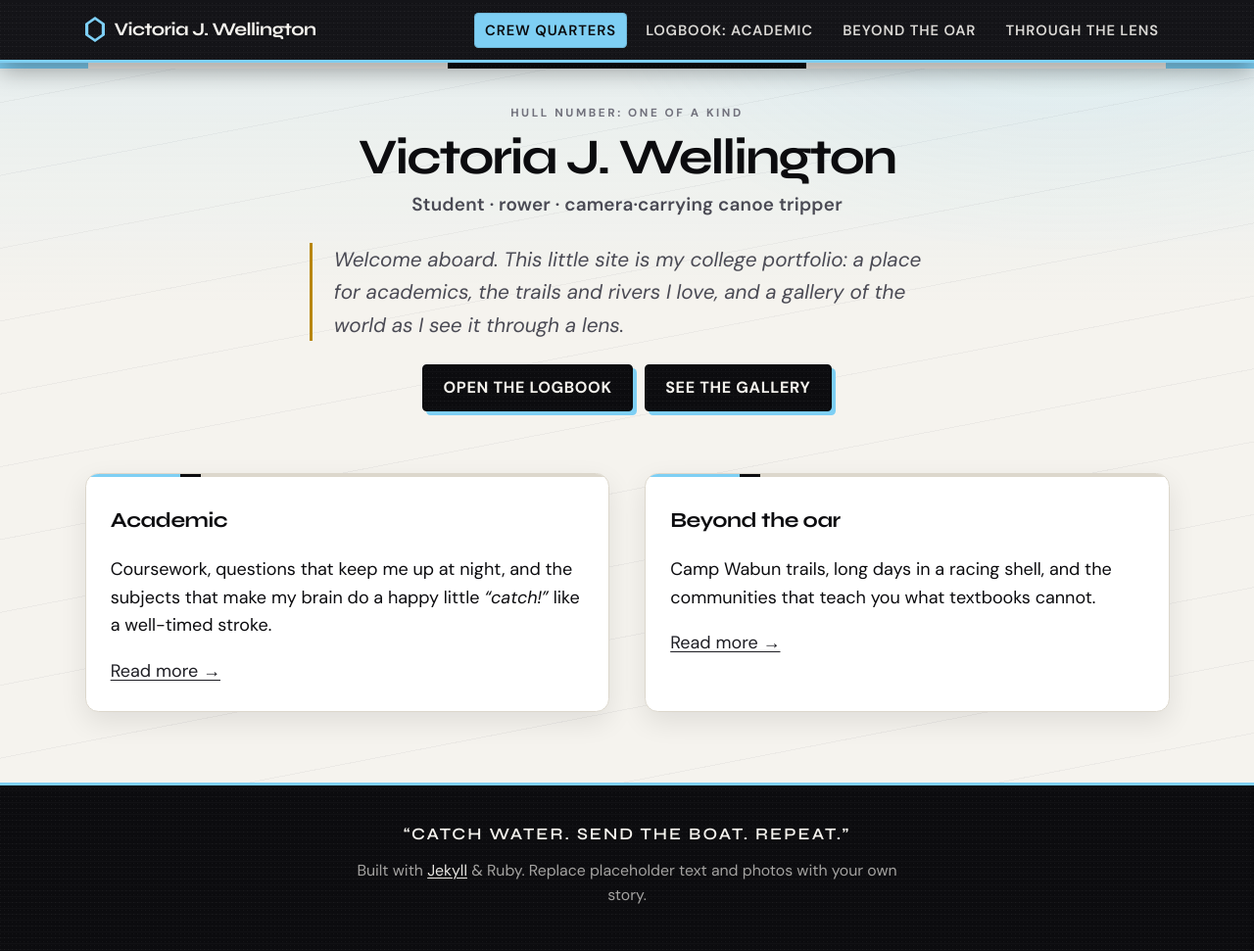
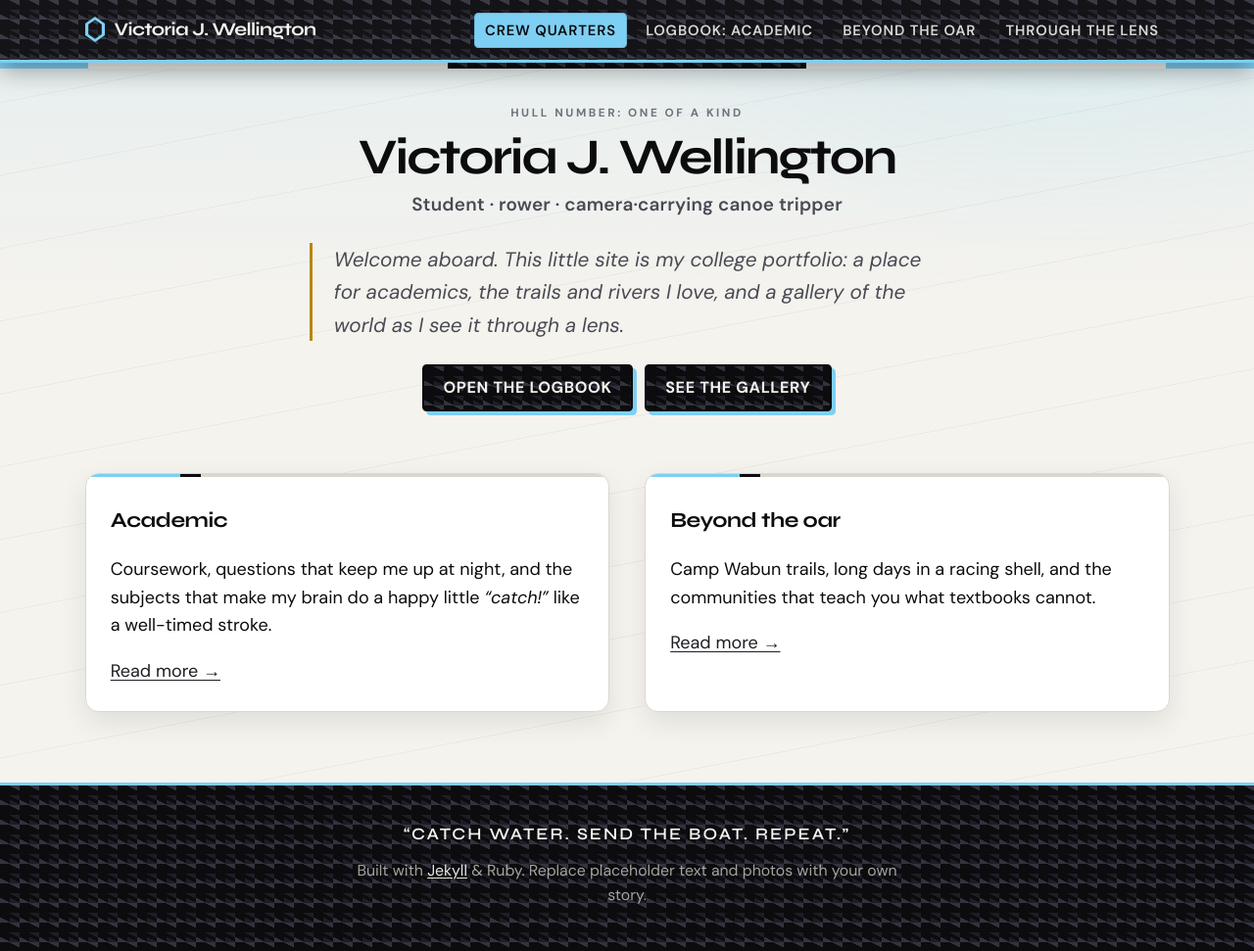
Before and after one commit to thewellington/victoriajwellington.com, a Jekyll site: the page built from index.md, in a window 1280 px wide and 971 px high. Shown: the whole window at 98% size. Built offline with Jekyll 4.4.1, drawn with Linux system fonts in a browser that asks for light colours.

Commit message:
Refactor carbon-fiber mixin to use linear gradients for improved visibility and performance; simplify background properties and enhance color scaling.

```diff
--- a/_sass/_carbon.scss
+++ b/_sass/_carbon.scss
@@ -1,28 +1,17 @@
-/// Tight carbon-fiber weave (CSS-only). $base: hull / ink / any near-black.
+@use "sass:color";
+
+// Bold carbon-fiber tile: two grays on a dark base, offset 10px (reads on real screens).
+// Much more visible than hairline rgba gradients.
 @mixin carbon-fiber($base) {
+  $thread-a: color.scale($base, $lightness: 18%);
+  $thread-b: color.scale($base, $lightness: 8%);
+
   background-color: $base;
-  background-image:
-    repeating-linear-gradient(
-      28deg,
-      rgba(255, 255, 255, 0.042) 0,
-      rgba(255, 255, 255, 0.042) 1px,
-      transparent 1px,
-      transparent 5px
-    ),
-    repeating-linear-gradient(
-      -28deg,
-      rgba(0, 0, 0, 0.2) 0,
-      rgba(0, 0, 0, 0.2) 1px,
-      transparent 1px,
-      transparent 5px
-    ),
-    repeating-linear-gradient(
-      0deg,
-      rgba(255, 255, 255, 0.018) 0,
-      rgba(255, 255, 255, 0.018) 1px,
-      transparent 1px,
-      transparent 6px
-    );
-  background-size: 4px 4px, 4px 4px, 6px 6px;
-  background-repeat: repeat, repeat, repeat;
+  background-image: linear-gradient(27deg, $thread-a 5px, transparent 5px),
+    linear-gradient(207deg, $thread-a 5px, transparent 5px),
+    linear-gradient(27deg, $thread-b 5px, transparent 5px),
+    linear-gradient(207deg, $thread-b 5px, transparent 5px);
+  background-size: 20px 20px;
+  background-position: 0 0, 0 0, 10px 0, 0 10px;
+  background-repeat: repeat, repeat, repeat, repeat;
 }
```
